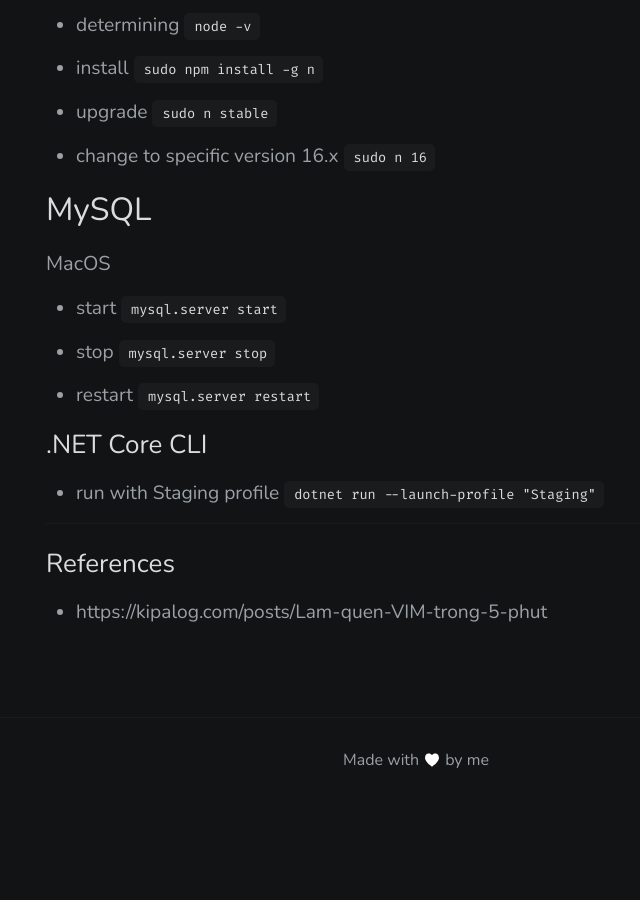
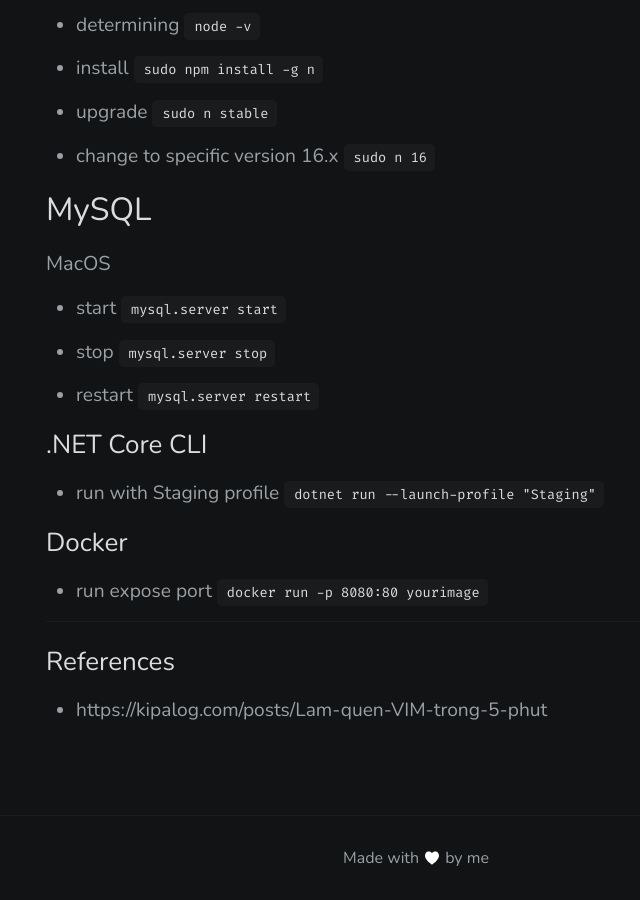
Before and after one commit to duycs/duycs.github.io, a Jekyll site: the page built from _posts/2020-03-10-command-line.markdown, in a window 1280 px wide and 900 px high, scrolled down 1168 px. Shown: the whole window, without its empty margins (224-864 px from the left). Built offline with Jekyll 4.4.1, drawn with Linux system fonts in a browser that asks for light colours; before the commit the page ends 1970 px from its top, so only the background shows below that.

Commit message:
Update 2020-03-10-command-line.markdown

````diff
--- a/_posts/2020-03-10-command-line.markdown
+++ b/_posts/2020-03-10-command-line.markdown
@@ -81,6 +81,10 @@
 - run with Staging profile
 ``` dotnet run --launch-profile "Staging"```
 
+### Docker
+- run expose port
+```docker run -p 8080:80 yourimage```
+
 ---
 ### References
 - https://kipalog.com/posts/Lam-quen-VIM-trong-5-phut
````
